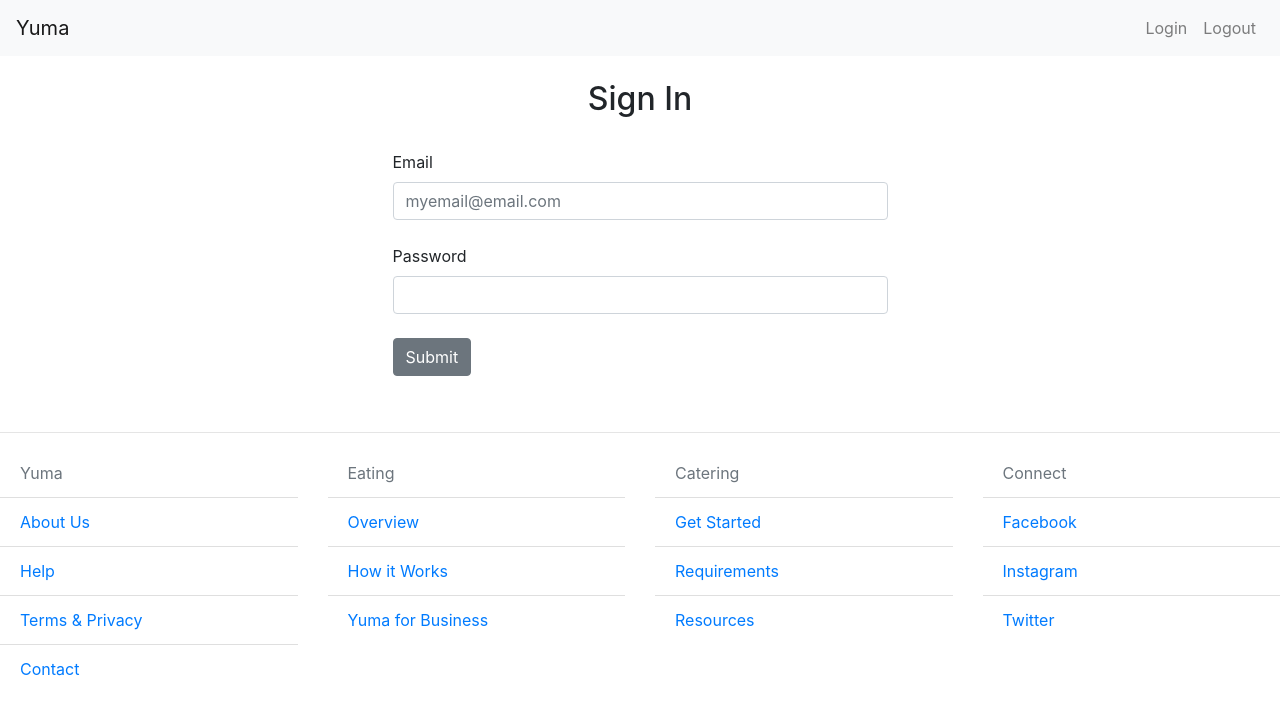
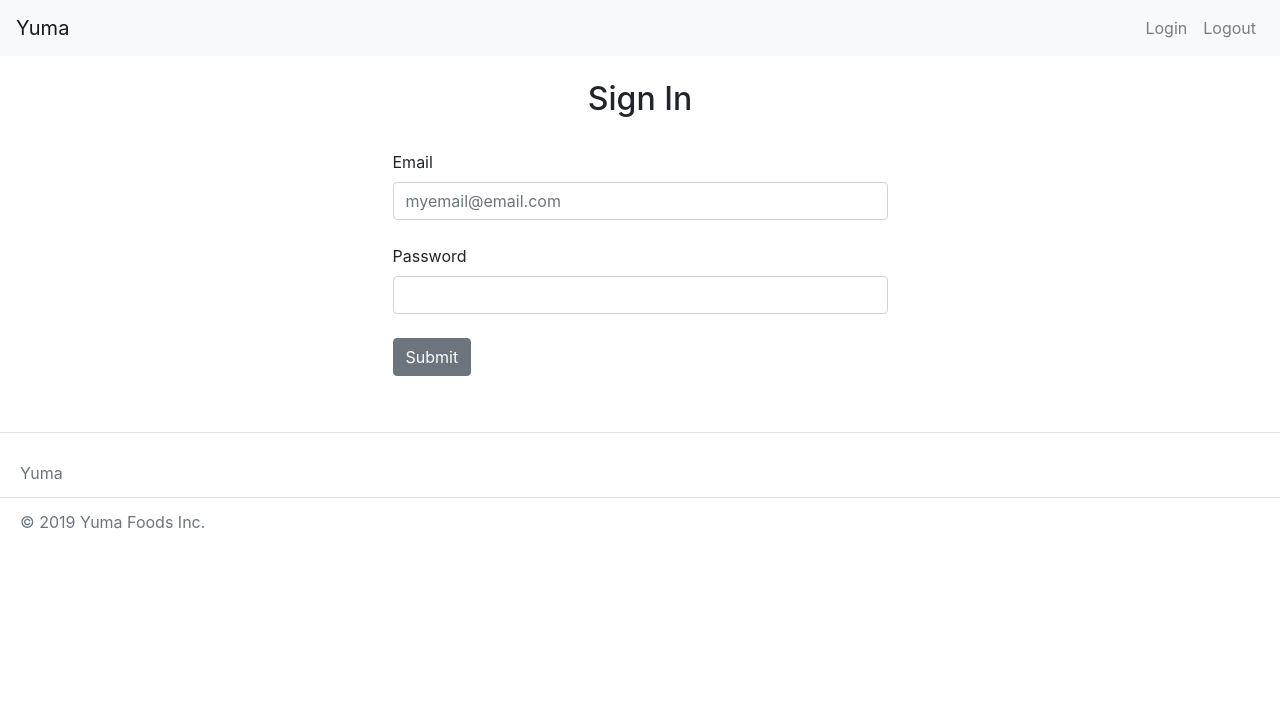
Before and after one commit to faisalhabibgit/Yuma, a React (Create React App) app in the folder frontend/: page /Login in a window 1280 px wide. Shown: the top 714 px of the page. Built offline with nearby package versions, Linux system fonts and the light colour scheme.

Commit message:
Updating footer #59
Removing bottom links and replacing with copyright

```diff
--- a/frontend/src/component/Footer.js
+++ b/frontend/src/component/Footer.js
@@ -11,34 +11,7 @@ class Footer extends Component {
                     <Col>
                     <ListGroup flush body outline color="success">
                         <ListGroupItem disabled tag="a" href="#">Yuma</ListGroupItem>
-                        <ListGroupItem tag="a" href="#">About Us</ListGroupItem>
-                        <ListGroupItem tag="a" href="#">Help</ListGroupItem>
-                        <ListGroupItem tag="a" href="#">Terms & Privacy</ListGroupItem>
-                        <ListGroupItem tag="a" href="#">Contact</ListGroupItem>
-                    </ListGroup>
-                    </Col>
-                    <Col>
-                    <ListGroup flush>
-                    <ListGroupItem disabled tag="a" href="#">Eating</ListGroupItem>
-                        <ListGroupItem tag="a" href="#">Overview</ListGroupItem>
-                        <ListGroupItem tag="a" href="#">How it Works</ListGroupItem>
-                        <ListGroupItem tag="a" href="#">Yuma for Business</ListGroupItem>
-                    </ListGroup>
-                    </Col>
-                    <Col>
-                    <ListGroup flush>
-                    <ListGroupItem disabled tag="a" href="#">Catering</ListGroupItem>
-                        <ListGroupItem tag="a" href="#">Get Started</ListGroupItem>
-                        <ListGroupItem tag="a" href="#">Requirements</ListGroupItem>
-                        <ListGroupItem tag="a" href="#">Resources</ListGroupItem>
-                    </ListGroup>
-                    </Col>
-                    <Col>
-                    <ListGroup flush>
-                    <ListGroupItem disabled tag="a" href="#">Connect</ListGroupItem>
-                        <ListGroupItem tag="a" href="#">Facebook</ListGroupItem>
-                        <ListGroupItem tag="a" href="#">Instagram</ListGroupItem>
-                        <ListGroupItem tag="a" href="#">Twitter</ListGroupItem>
+                        <ListGroupItem disabled tag="a" href="#">© 2019 Yuma Foods Inc.</ListGroupItem>
                     </ListGroup>
                     </Col>
                 </Row>
```
